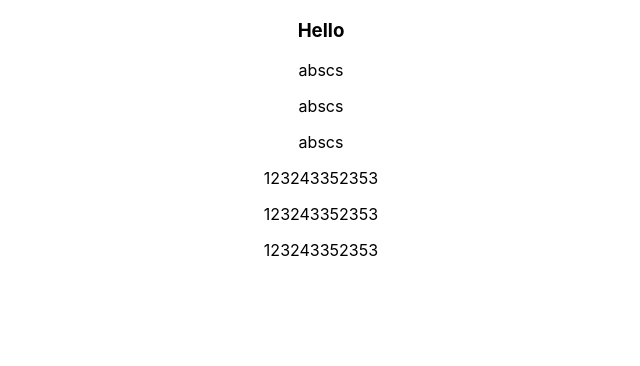
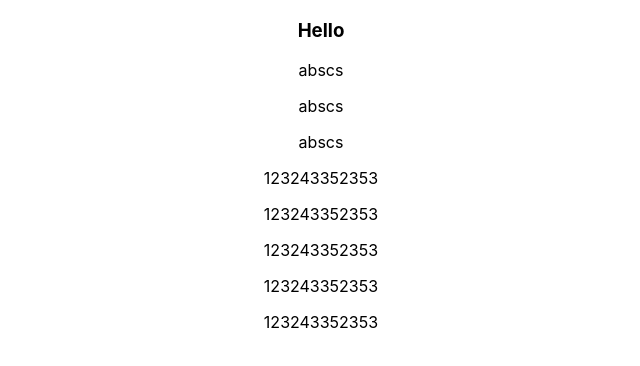
Before and after one commit to nmhieu1896/Movie_Ticket_Booking, a React (Create React App) app in the folder client/: page / in a window 1280 px wide. Shown: the top 366 px of the page, without its empty margins (319-959 px from the left). Built offline with nearby package versions, Linux system fonts and the light colour scheme.

Commit message:
test tiep

```diff
--- a/client/src/App.jsx
+++ b/client/src/App.jsx
@@ -14,6 +14,8 @@ function App() {
         <p>123243352353</p>
         <p>123243352353</p>
         <p>123243352353</p>
+        <p>123243352353</p>
+        <p>123243352353</p>
       </div>
     </div>
   );
```
